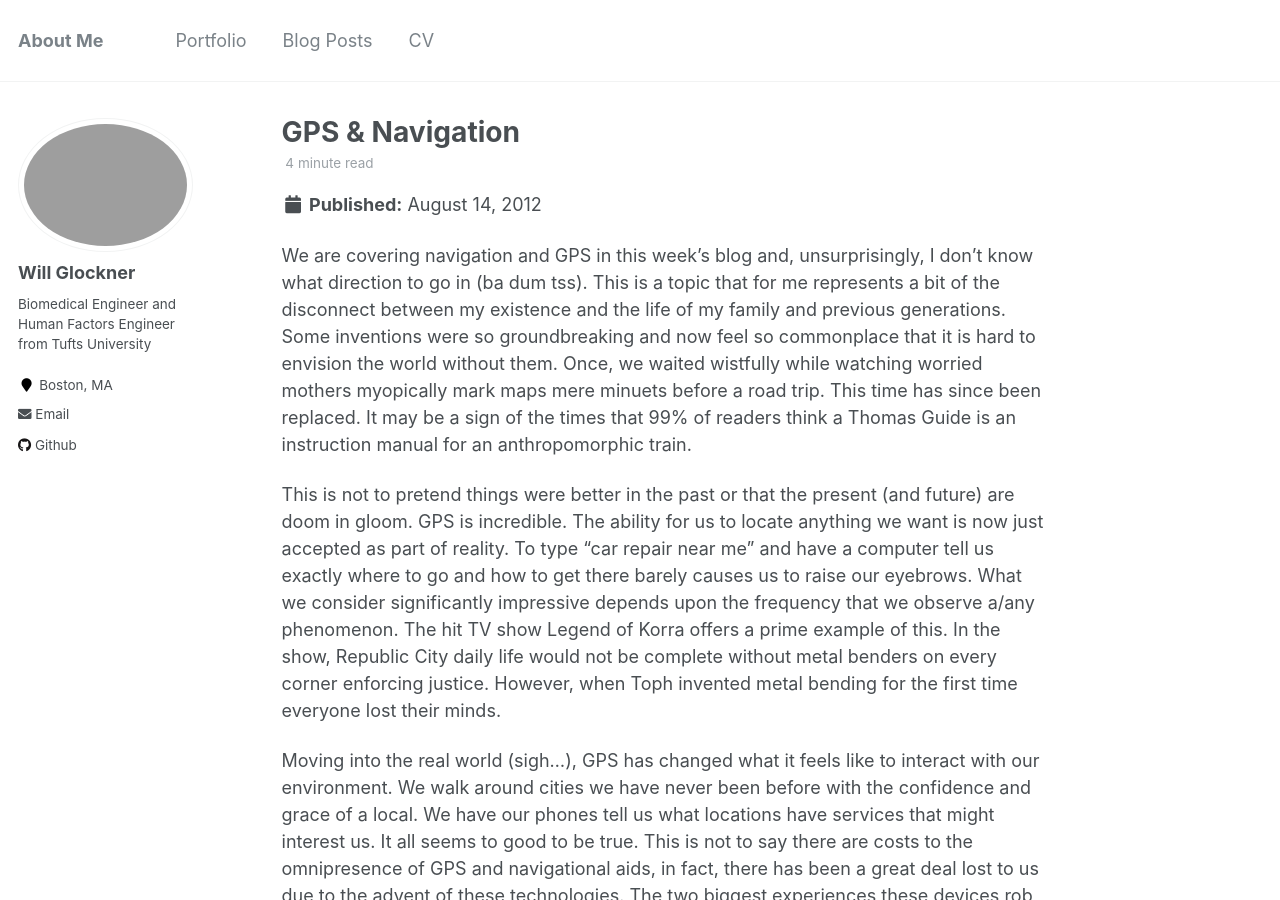
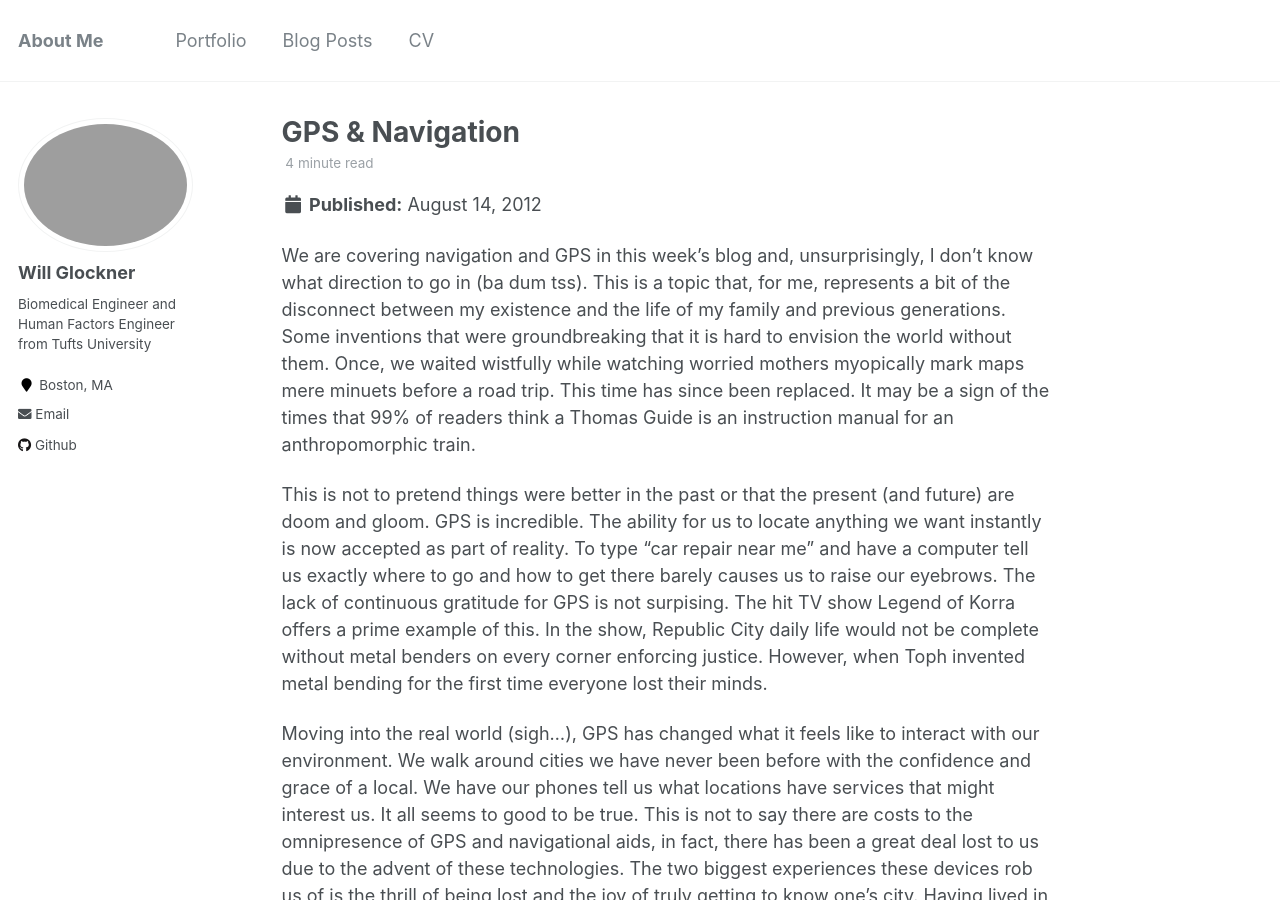
Before and after one commit to Glenn-Moss/wglock.github.io, a Jekyll site: the page built from _posts/2012-08-14-blog-post-1.md, in a window 1280 px wide and 900 px high. Built offline with Jekyll 4.4.1, drawn with Linux system fonts in a browser that asks for light colours.

Commit message:
Update 2012-08-14-blog-post-1.md

```diff
--- a/_posts/2012-08-14-blog-post-1.md
+++ b/_posts/2012-08-14-blog-post-1.md
@@ -8,9 +8,9 @@ tags:
   - Satire
 ---
 
-We are covering navigation and GPS in this week’s blog and, unsurprisingly, I don’t know what direction to go in (ba dum tss). This is a topic that for me represents a bit of the disconnect between my existence and the life of my family and previous generations. Some inventions were so groundbreaking and now feel so commonplace that it is hard to envision the world without them. Once, we waited wistfully while watching worried mothers myopically mark maps mere minuets before a road trip. This time has since been replaced. It may be a sign of the times that 99% of readers  think a Thomas Guide is an instruction manual for an anthropomorphic train.
+We are covering navigation and GPS in this week’s blog and, unsurprisingly, I don’t know what direction to go in (ba dum tss). This is a topic that, for me, represents a bit of the disconnect between my existence and the life of my family and previous generations. Some inventions that were groundbreaking that it is hard to envision the world without them. Once, we waited wistfully while watching worried mothers myopically mark maps mere minuets before a road trip. This time has since been replaced. It may be a sign of the times that 99% of readers think a Thomas Guide is an instruction manual for an anthropomorphic train.
 
-This is not to pretend things were better in the past or that the present (and future) are doom in gloom. GPS is incredible. The ability for us to locate anything we want is now just accepted as part of reality. To type “car repair near me” and have a computer tell us exactly where to go and how to get there barely causes us to raise our eyebrows.  What we consider significantly impressive depends upon the frequency that we observe a/any phenomenon. The hit TV show Legend of Korra offers a prime example of this. In the show, Republic City daily life would not be complete without metal benders on every corner enforcing justice. However, when Toph invented metal bending for the first time everyone lost their minds.
+This is not to pretend things were better in the past or that the present (and future) are doom and gloom. GPS is incredible. The ability for us to locate anything we want instantly is now accepted as part of reality. To type “car repair near me” and have a computer tell us exactly where to go and how to get there barely causes us to raise our eyebrows. The lack of continuous gratitude for GPS is not surpising. The hit TV show Legend of Korra offers a prime example of this. In the show, Republic City daily life would not be complete without metal benders on every corner enforcing justice. However, when Toph invented metal bending for the first time everyone lost their minds.
 
 Moving into the real world (sigh…), GPS has changed what it feels like to interact with our environment. We walk around cities we have never been before with the confidence and grace of a local. We have our phones tell us what locations have services that might interest us. It all seems to good to be true. This is not to say there are costs to the omnipresence of GPS and navigational aids, in fact, there has been a great deal lost to us due to the advent of these technologies. The two biggest experiences these devices rob us of is the thrill of being lost and the joy of truly getting to know one’s city. Having lived in Boston for 4 years you might expect most college seniors to know there way around town. However, my friends spend every weekend in the city and cannot walk from Fenway to the Boston Common without pulling out their cell phones. I had the same problem until I decided to start walking through the city and getting lost on weekends. At first the city seemed alien and threatening. However, as I began to know more about the city, I started learning about unique shortcuts and interesting parks that were seemingly tucked in the middle of nowhere. GPS acts as a shortcut, you will always find yourself in the right place, but what a price you pay for missing the journey.
 
```
